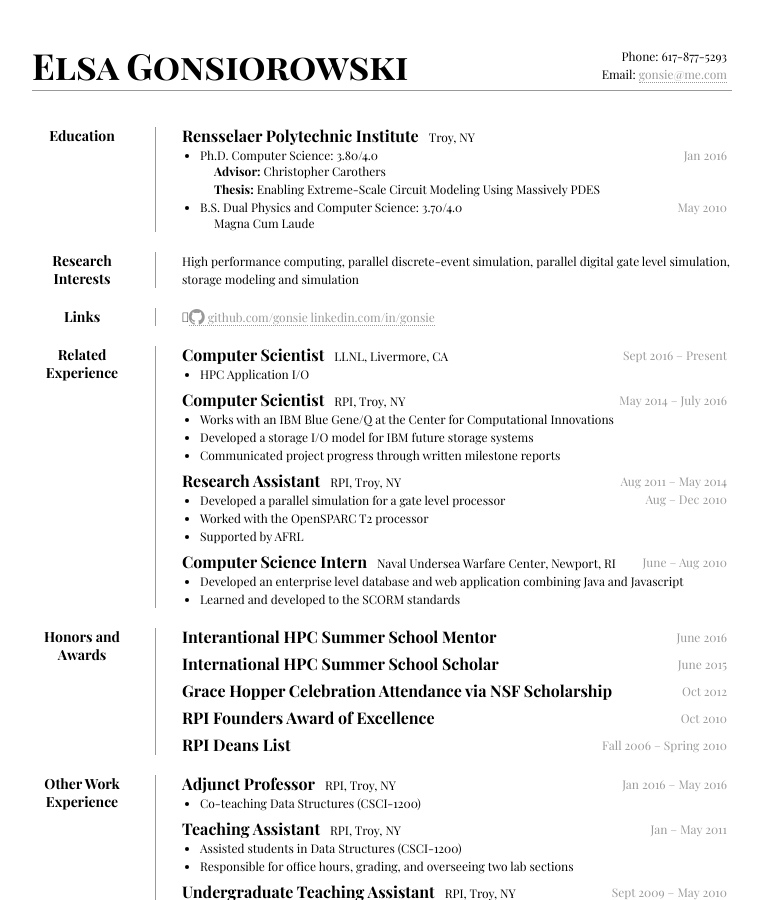
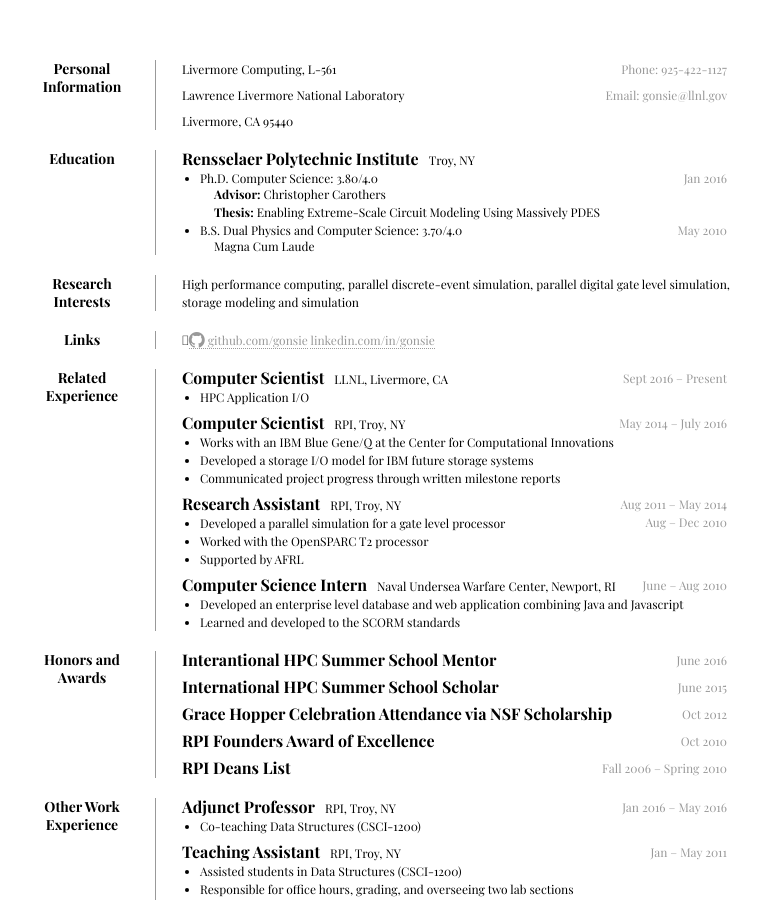
Before and after one commit to gonsie/gonsie.github.io, a Jekyll site: the page index.html, which Jekyll copies as it is, in a window 1280 px wide and 900 px high. Shown: the whole window, without its empty margins (258-1021 px from the left). Built offline with Jekyll 4.4.1, drawn with Linux system fonts in a browser that asks for light colours; some web fonts are replaced.

Commit message:
Working on CV formatting, added LLNL contact info

```diff
--- a/index.html
+++ b/index.html
@@ -56,13 +56,14 @@
 
         <div id="contact-info" class="vcard">
             <!-- Microformats! -->
+ <!--
             <h1 class="fn">Elsa Gonsiorowski</h1>
             <p class="floating">
                 Phone: <span class="tel">617-877-5293</span><br />
                 Email: <a class="email">gonsie@me.com</a>
             </p>
         </div>
-
+-->
 <!--         <div id="objective">
             <p>
                 I am recent Ph.D. recipient seeking post graduate employment in HPC.
@@ -74,6 +75,14 @@
         <div class="clear"></div>
 
         <dl>
+            <dd class="clear"></dd>
+            <dt>Personal Information</dt>
+            <dd>
+                <h2>Livermore Computing, L-561<span>Phone: 925-422-1127</span></h2>
+                <h2 class="smartmargin">Lawrence Livermore National Laboratory<span>Email: gonsie@llnl.gov</span></h2>
+                <h2 class="smartmargin">Livermore, CA 95440</h2>
+            </dd>
+
             <dd class="clear"></dd>
             <dt>Education</dt>
             <dd>
```
